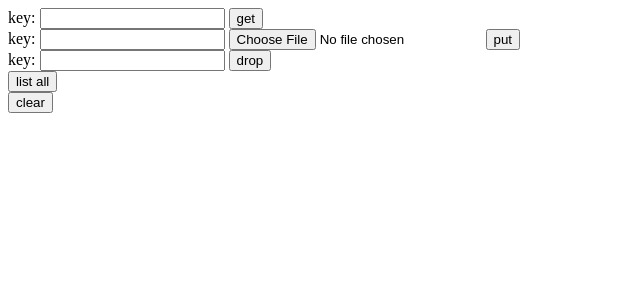
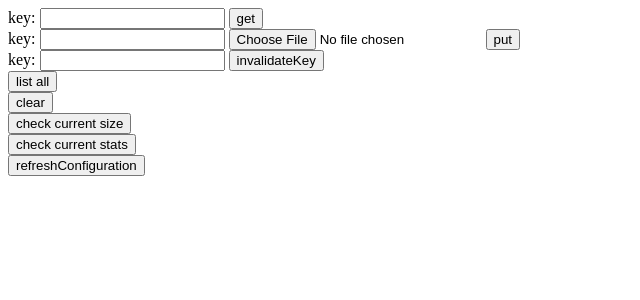
Before and after one commit to jishengx97/ece1779, a Flask app: template memcacheapp/templates/main.html in a window 1280 px wide. Shown: the top 300 px of the page, without its empty margins (0-640 px from the left). Run offline with Flask 2, Linux system fonts and the light colour scheme; the template is opened without the code that fills it, so the values that code supplies are empty.

Commit message:
add memcache functions

```diff
--- a/memcacheapp/main.py
+++ b/memcacheapp/main.py
@@ -1,19 +1,44 @@
 
 from flask import render_template, url_for, request
-from memcacheapp import webapp, memcache,capacity,policy
+from memcacheapp import webapp, memcache,capacity,policy,current_size,num_item,num_request,num_miss,num_access
 from flask import json
 from common import models
 import random
 import base64
+import sys
+from apscheduler.schedulers.background import BackgroundScheduler
+
+def print_cache_stats():
+    msg = ''
+    msg += "Capacity: " + str(capacity) + " MB" + ".    "
+    msg += "current_size: " + str(current_size) + " bytes"+ ".  "
+    msg += "policy: " + policy + ".     "
+    msg += "num_item: " + str(num_item) + ".    "
+    msg += "num_request: " + str(num_request) + ".      "
+    msg += "num_miss: " + str(num_miss) + ".    "
+    msg += "num_access: " + str(num_access) + ".    "
+
+    print(msg)
+
+
 
 @webapp.route('/')
 def main():
+    scheduler = BackgroundScheduler(timezone="America/Chicago")
+    scheduler.add_job(func=print_cache_stats, trigger="interval", seconds=5)
+    scheduler.start()
+
     return render_template("main.html")
 
 @webapp.route('/get',methods=['POST'])
 def get():
+    global num_request
+    global num_access
+    global num_miss
+
     key = request.form.get('key')
-
+    num_request += 1
+    num_access += 1
     if key in memcache:
         memcache.move_to_end(key)
         # value = memcache[key]
@@ -24,6 +49,7 @@ def get():
             mimetype='application/json'
         )
     else:
+        num_miss += 1
         response = webapp.response_class(
             response=json.dumps("Unknown key"),
             status=400,
@@ -34,25 +60,77 @@ def get():
 
 @webapp.route('/put',methods=['POST'])
 def put():
+    global num_request
+    global num_access
+    global num_miss
+    global num_item
+    global current_size
+
     key = request.form.get('key')
     value = request.files['image'].getvalue()
+    new_size = sys.getsizeof(value)
+    num_request += 1
+    # if image is larger than capacity
+    if new_size > capacity * 1024 * 1024:
+        response = webapp.response_class(
+            response=json.dumps("image is larger than cache capacity."),
+            status=400,
+            mimetype='application/json'
+        )
 
+        return response
+
+    num_access += 1
     if key in memcache:
         #update entry
-        memcache.move_to_end(key)
-        memcache[key] = value
+
+        old_size = sys.getsizeof(memcache[key])
+
+        if current_size - old_size + new_size > capacity * 1024 * 1024:
+            # need replacement\
+            #delete current key's value first
+            memcache.pop(key)
+            current_size -= old_size
+            while current_size + new_size > capacity * 1024 * 1024:
+                if policy == 'LRU':
+                    least_recent_entry = memcache.popitem(last = False)
+                    current_size -= sys.getsizeof(least_recent_entry[1])
+                    num_item -= 1
+                else:
+                    removekey = random.choice(list(memcache.keys()))
+                    current_size -= sys.getsizeof(memcache[removekey])
+                    memcache.pop(removekey)
+                    num_item -= 1
+            # memcache.move_to_end(key)
+            memcache[key] = value
+            current_size = current_size + new_size
+        else:
+            # safe to update value
+            memcache.move_to_end(key)
+            memcache[key] = value
+            current_size = current_size - old_size + new_size
     else:
-        # insert new entry
-        if len(memcache) >= capacity:
+        num_miss += 1
+        if current_size + new_size > capacity * 1024 * 1024:
             ##replace
-            if policy == 'LRU':
-                memcache.popitem(last = False)
-            else:
-                removekey = random.choice(list(memcache.keys()))
-                memcache.pop(removekey)
+            while current_size + new_size > capacity * 1024 * 1024:
+                if policy == 'LRU':
+                    least_recent_entry = memcache.popitem(last = False)
+                    current_size -= sys.getsizeof(least_recent_entry[1])
+                    num_item -= 1
+                else:
+                    removekey = random.choice(list(memcache.keys()))
+                    current_size -= sys.getsizeof(memcache[removekey])
+                    memcache.pop(removekey)
+                    num_item -= 1
             memcache[key] = value
+            num_item += 1
+            current_size += new_size
         else:
+            # insert
             memcache[key] = value
+            current_size += new_size
+            num_item += 1
 
 
     response = webapp.response_class(
@@ -67,7 +145,14 @@ def put():
 def clear():
     # memcache[key] = value
     # for key, value in memcache.items():
+    global num_request
+    global current_size
+    global num_item
+
+    num_request += 1
     memcache.clear()
+    current_size = 0
+    num_item = 0
     response = webapp.response_class(
         response=json.dumps("OK"),
         status=200,
@@ -76,19 +161,29 @@ def clear():
 
     return response
 
-@webapp.route('/drop',methods=['POST'])
-def drop():
+@webapp.route('/invalidateKey',methods=['POST'])
+def invalidateKey():
+    global num_request
+    global num_access
+    global num_miss
+    global num_item
+    global current_size
+
     key = request.form.get('key')
-
+    num_request += 1
+    num_access += 1
     if key in memcache:
         value = memcache[key]
+        current_size -= sys.getsizeof(value)
         memcache.pop(key)
+        num_item -= 1
         response = webapp.response_class(
             response=json.dumps("OK"),
             status=200,
             mimetype='application/json'
         )
     else:
+        num_miss += 1
         response = webapp.response_class(
             response=json.dumps("Unknown key"),
             status=400,
@@ -97,11 +192,59 @@ def drop():
 
     return response
 
-# function to debug
+@webapp.route('/refreshConfiguration',methods=['POST'])
+def refreshConfiguration():
+    # memcache[key] = value
+    # for key, value in memcache.items():
+    global policy
+    global capacity
+
+    policy = 'LRU'
+    capacity = 2
+
+    response = webapp.response_class(
+        response=json.dumps("OK"),
+        status=200,
+        mimetype='application/json'
+    )
+
+    return response
+
+
+# functions to debug
 @webapp.route('/listall',methods=['POST'])
 def listall():
-    files = []
+    contents = []
     for key in memcache.keys():
-        files.append(base64.b64encode(memcache[key]).decode('utf-8'))
+        contents.append([key, base64.b64encode(memcache[key]).decode('utf-8')])
         # filee = json.dumps(memcache[key].decode("utf-8"))
-    return render_template("image.html", user_image = files)
+    return render_template("image.html", memcache_contents = contents)
+
+@webapp.route('/size',methods=['POST'])
+def size():
+    response = webapp.response_class(
+        response=json.dumps(current_size),
+        status=200,
+        mimetype='application/json'
+    )
+
+    return response
+
+@webapp.route('/stats',methods=['POST'])
+def stats():
+    msg = ''
+    msg += "Capacity: " + str(capacity) + " MB" + ".    "
+    msg += "current_size: " + str(current_size) + " bytes"+ ".  "
+    msg += "policy: " + policy + ".     "
+    msg += "num_item: " + str(num_item) + ".    "
+    msg += "num_request: " + str(num_request) + ".      "
+    msg += "num_miss: " + str(num_miss) + ".    "
+    msg += "num_access: " + str(num_access) + ".    "
+
+    response = webapp.response_class(
+        response=json.dumps(msg),
+        status=200,
+        mimetype='application/json'
+    )
+
+    return response
--- a/memcacheapp/templates/main.html
+++ b/memcacheapp/templates/main.html
@@ -22,10 +22,10 @@
 
         </form>
 
-        <form action="{{ url_for('drop')}}" method="post">
+        <form action="{{ url_for('invalidateKey')}}" method="post">
             <label>key:</label>
             <input type="text" name="key" />
-            <input type="submit" value="drop" />
+            <input type="submit" value="invalidateKey" />
         </form>
 
         <form action="{{ url_for('listall')}}" method="post">
@@ -36,5 +36,17 @@
             <input type="submit" value="clear" />
         </form>
 
+        <form action="{{ url_for('size')}}" method="post">
+            <input type="submit" value="check current size" />
+        </form>
+
+        <form action="{{ url_for('stats')}}" method="post">
+            <input type="submit" value="check current stats" />
+        </form>
+
+        <form action="{{ url_for('refreshConfiguration')}}" method="post">
+            <input type="submit" value="refreshConfiguration" />
+        </form>
+
     <body>
 </html>
--- a/requirements.txt
+++ b/requirements.txt
@@ -22,3 +22,4 @@ SQLAlchemy==1.4.31
 SQLAlchemy-Utils==0.38.2
 urllib3==1.26.8
 Werkzeug==2.0.3
+APScheduler==3.8.1
```
Also changed, not shown: memcacheapp/__init__.py (+6 -1 lines), memcacheapp/templates/image.html (+3 -2 lines).
